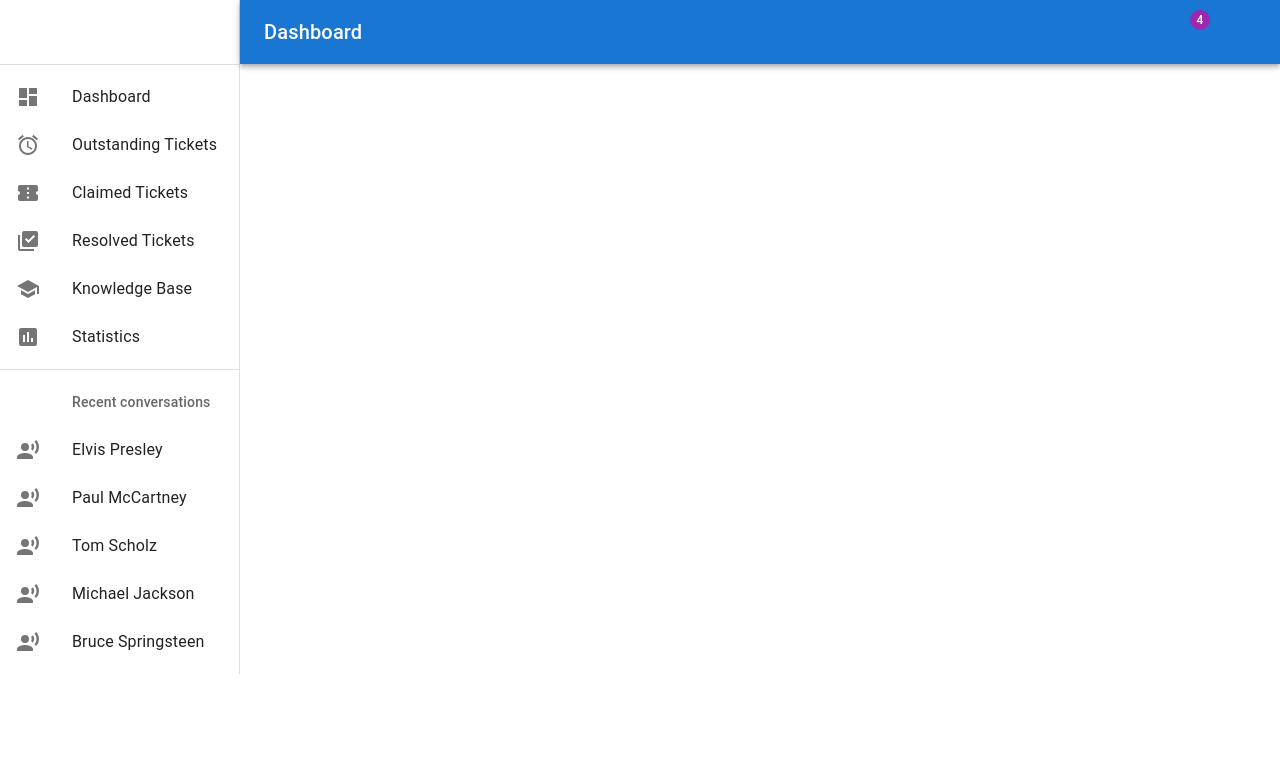
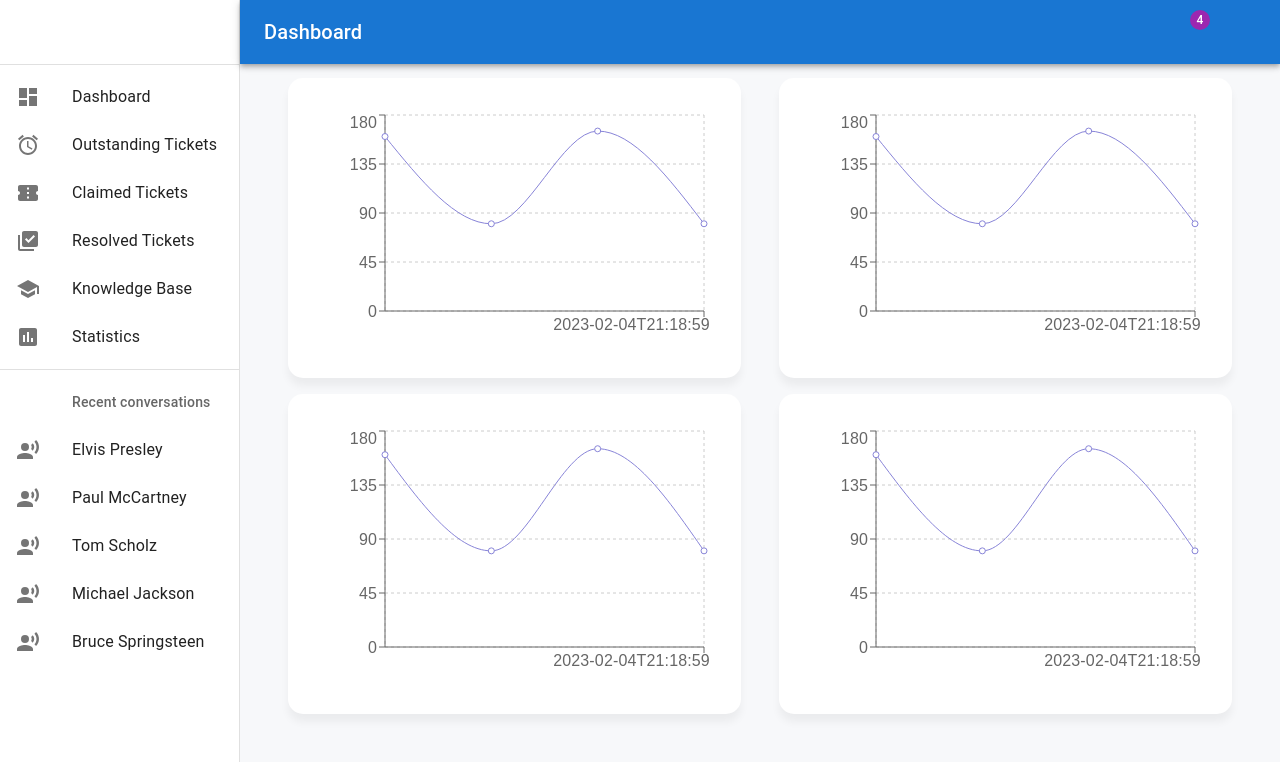
Before and after one commit to RubenSystems/eco-profile, a React (Vite) app in the folder client/: page / in a window 1280 px wide. Shown: the top 762 px of the page. Built offline with nearby package versions, Linux system fonts and the light colour scheme; some icons are missing.

Commit message:
Basic Dashboard

```diff
--- a/client/src/components/CPUChart.jsx
+++ b/client/src/components/CPUChart.jsx
@@ -1,5 +1,6 @@
 import React from 'react'
 import styled from 'styled-components'
+
 import { LineChart, Line, XAxis, YAxis, CartesianGrid, Tooltip, Legend, ResponsiveContainer } from 'recharts';
 const CPUChart = ({chartData}) => {
   return (
--- a/client/src/pages/HomeDashboard.jsx
+++ b/client/src/pages/HomeDashboard.jsx
@@ -1,5 +1,13 @@
 import React from 'react'
-import clusterData from '../data/cluster'
+import { Link } from 'react-router-dom'
+import Live from "../data/live.json"
+import CPUChart from '../components/CPUChart'
+import styled from 'styled-components'
+import ESGCard from '../components/ESGCard'
+import HostName from '../components/HostName'
+import HostUptime from '../components/HostUptime'
+import TotalEnergy from '../components/TotalEnergy'
+import CPULoadCard from '../components/CPULoadCard'
 // const getData = async () => {
 //   const response = await axios.get("")
 //   return response.data
@@ -9,11 +17,62 @@ import clusterData from '../data/cluster'
 
 const HomeDashboard = () => {
   return (
-
-    <div>
-        <h1>test</h1>
-    </div>
+    // 1. Create a Grid Layout of cards
+    <Wrapper>
+        {/* <h1>HOST DASHBOARD</h1> */}
+        <UpperContainer>
+          <CPUChart chartData={Live}/>
+          <CPUChart chartData={Live}/>
+        </UpperContainer>
+        <LowerContainer>
+          <CPUChart chartData={Live}/>
+          <CPUChart chartData={Live}/>
+        </LowerContainer>
+        {/* <button onClick={() => {console.log(clusterId, hostId)}}> Click here</button> */}
+        {/* <RandomCard />
+        <RandomCard />
+        <RandomCard />
+        <RandomCard /> */}
+    </Wrapper>
   )
 }
 
+const Row = styled.div`
+  display: flex;
+`
+
+const Wrapper = styled.div`
+    width: 100%;
+    height: 100vh;
+    display: flex;
+    flex-direction: column;
+    padding: 3rem;
+    background-color: #f7f8fa;
+    margin-top: 30px;
+`
+
+const UpperContainer = styled.div`
+  display: flex;
+  width: 100%;
+  height: 300px;
+  align-items: center;
+  justify-content: space-between;
+`
+
+const LowerContainer = styled.div`
+  display: flex;
+  width: 100%;
+  height: 50%;
+  padding: 16px 0px;
+  justify-content: space-between;
+`
+
+const InnerGrid = styled.div`
+  display: flex;
+  flex-direction: column;
+`
+
+
+
+
 export default HomeDashboard
```
Also changed, not shown: client/src/data/live.json (line endings or trailing spaces).
